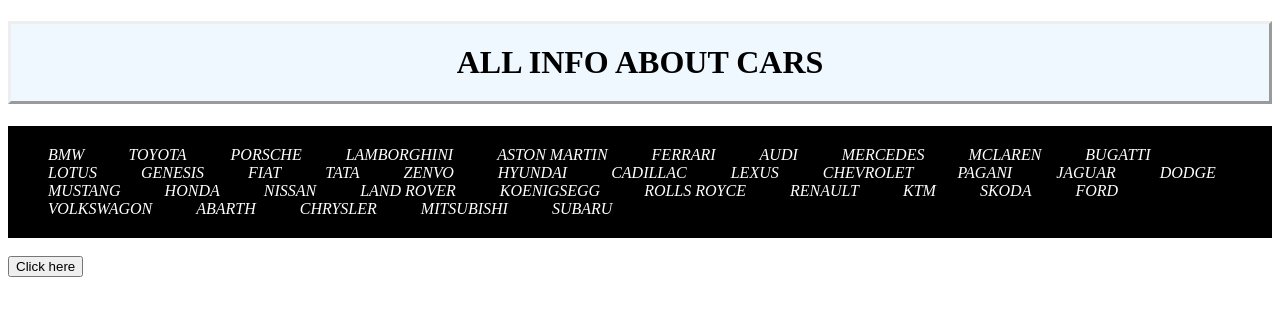
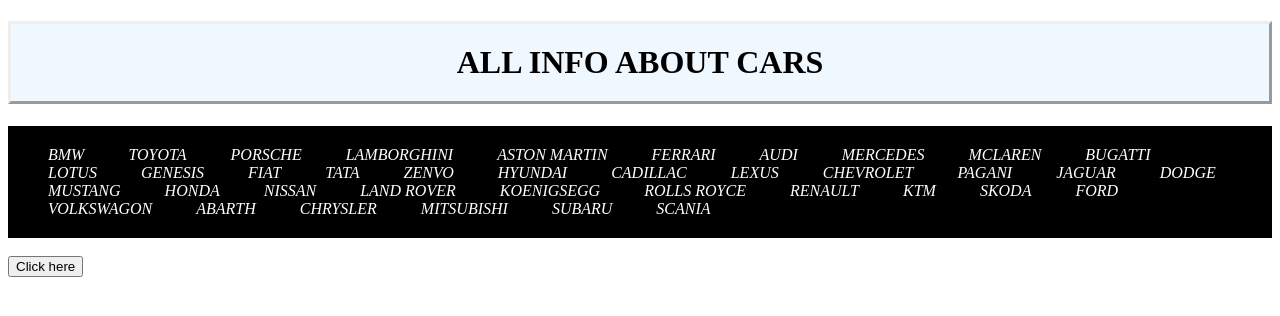
Before and after one commit to dipeshhhhhhh/Car_Info, a plain HTML site: page index.html in a window 1280 px wide. Drawn offline with Linux system fonts and the light colour scheme.

Commit message:
Update index.html

```diff
--- a/index.html
+++ b/index.html
@@ -125,6 +125,7 @@
             <a class="chrysler" href="">CHRYSLER</a>
             <a class="mitsubishi" href="">MITSUBISHI</a>
             <a class="subaru" href="">SUBARU</a>
+            <a class="scania" href="">SCANIA</a>
         </nav>
         <br>
         <input type="button" onclick="test()" value="Click here">
```
